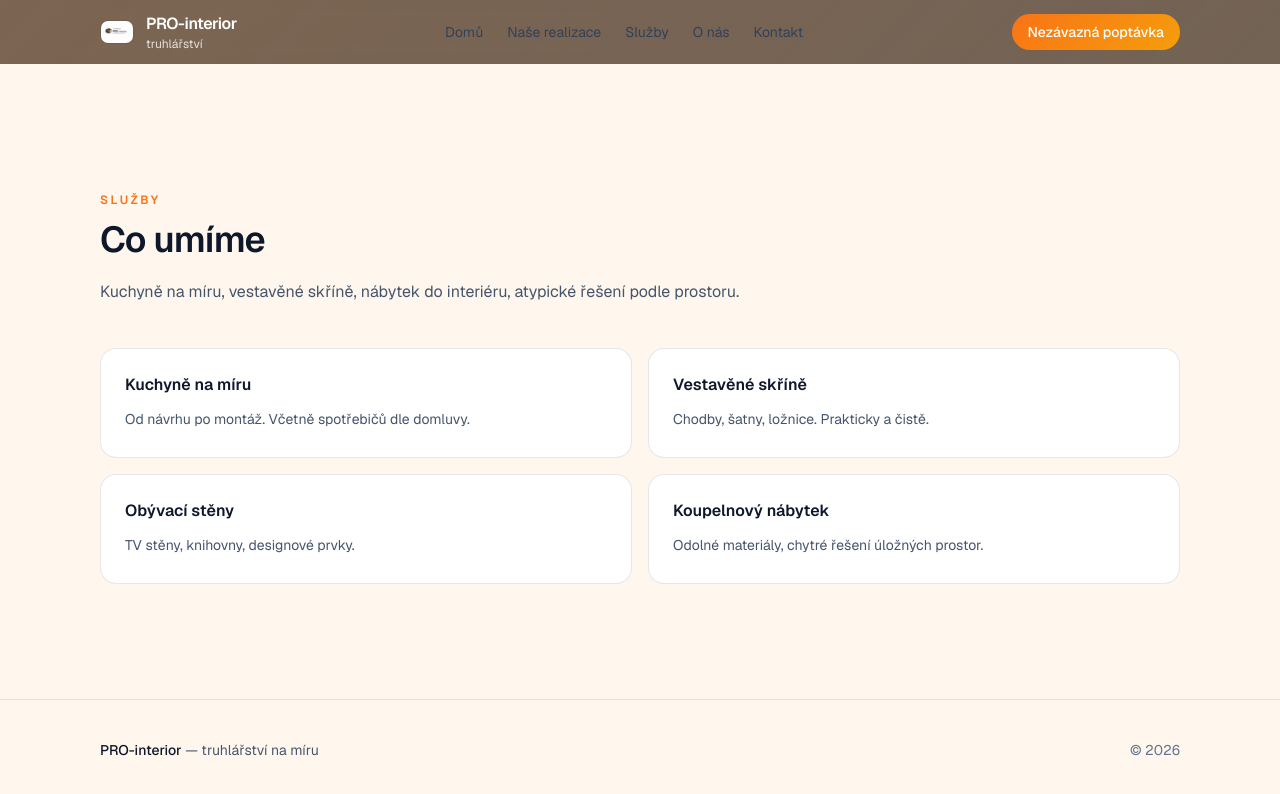
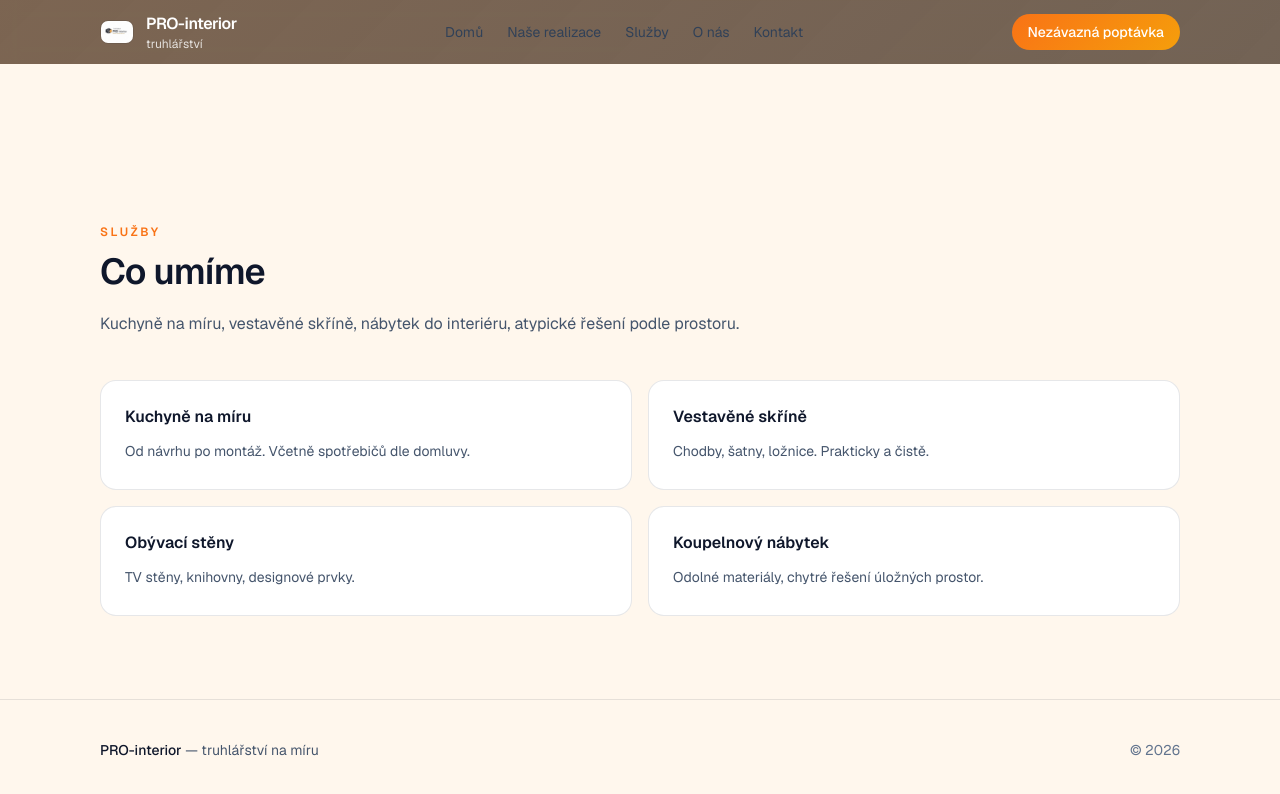
Before and after one commit to Vokurcak68/pro-interior, a Next.js app: page /sluzby in a window 1280 px wide. Shown: the top 794 px of the page. Built offline with nearby package versions, Linux system fonts and the light colour scheme.

Commit message:
fix(sluzby): add small top padding so kicker isn't hidden under header

```diff
--- a/src/app/sluzby/page.tsx
+++ b/src/app/sluzby/page.tsx
@@ -6,7 +6,7 @@ export default function SluzbyPage() {
     <div className="min-h-full flex flex-col">
       <SiteHeader />
       <main className="flex-1 py-12">
-        <div className="container">
+        <div className="container pt-6 sm:pt-8">
           <div className="max-w-2xl">
             <div className="text-xs font-semibold tracking-[0.22em] uppercase" style={{ color: "var(--brand)" }}>
               SLUŽBY
```
